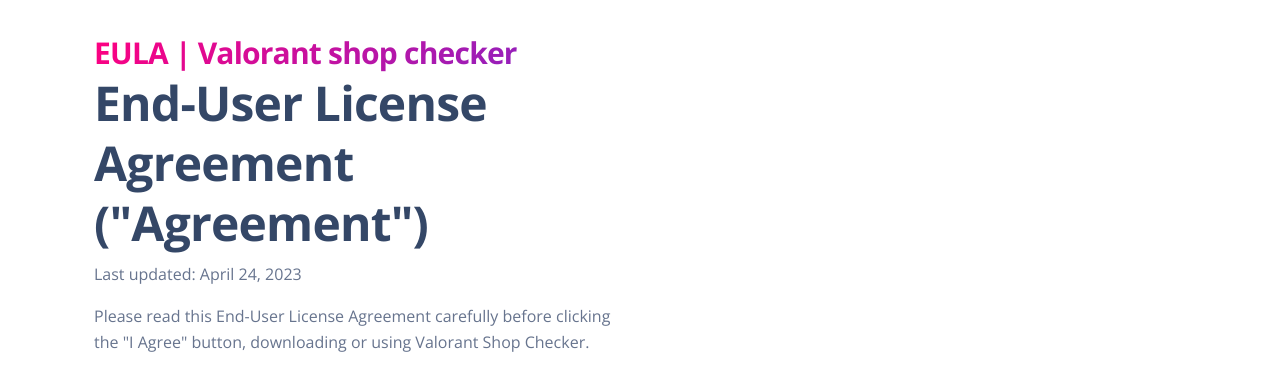
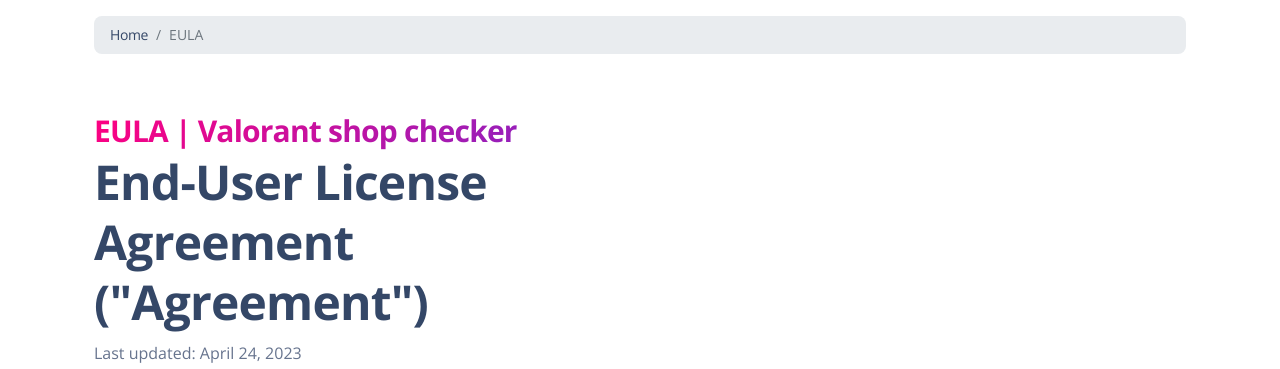
Before and after one commit to GamerNoTitle/Valora, a Flask app: template templates/EULA.html in a window 1280 px wide. Shown: the top 369 px of the page. Run offline with Flask 3, Linux system fonts and the light colour scheme; the template is opened without the code that fills it, so the values that code supplies are empty; some libraries are stand-ins or nearby versions.

Commit message:
Deleted useless wheels

```diff
--- a/app.py
+++ b/app.py
@@ -15,6 +15,10 @@ def home():
         response = make_response(render_template('index.html', loginerror=False))
         response.set_cookie('logged', '0', max_age=24*60*60*365*10)
     return response
+
+@app.route('/EULA', methods=["GET","POST"])
+def EULA():
+    return render_template('EULA.html')
 
 @app.route('/api/login', methods=['POST'])
 def RiotLogin():
--- a/requirements.txt
+++ b/requirements.txt
@@ -1,5 +1,4 @@
 flask
-git+https://github.com/Ultronxr/python-riot-auth.git
 asyncio
 pandas
 requests
--- a/templates/EULA.html
+++ b/templates/EULA.html
@@ -1,4 +1,3 @@
-<!DOCTYPE html>
 <html lang="en" itemscope itemtype="http://schema.org/WebPage">
 
 <head>
@@ -7,7 +6,7 @@
   <link rel="apple-touch-icon" sizes="76x76" href="/assets/img/apple-icon.png">
   <link rel="icon" type="image/png" href="/assets/img/favicon.png">
   <title>
-    EULA | Valorant shop checker
+    EULA | Valorant shop checker | GamerNoTitle
   </title>
   <!--     Fonts and icons     -->
   <link href="https://fonts.googleapis.com/css?family=Open+Sans:300,400,600,700" rel="stylesheet" />
@@ -22,7 +21,16 @@
 </head>
 
 <body class="index-page">
-
+  <div class="container py-2 mt-2 overflow-hidden">
+    <div class="row">
+      <nav aria-label="breadcrumb">
+        <ol class="breadcrumb">
+          <li class="breadcrumb-item"><a href="/">Home</a></li>
+          <li class="breadcrumb-item active" aria-current="page">EULA</li>
+        </ol>
+      </nav>
+    </div>
+  </div>
   <!-- -------- START Features w/ icons and text on left & gradient title and text on right -------- -->
   <div class="container">
     <div class="row py-4">
--- a/templates/index.html
+++ b/templates/index.html
@@ -19,7 +19,7 @@
   <link rel="apple-touch-icon" sizes="76x76" href="/assets/img/apple-icon.png">
   <link rel="icon" type="image/png" href="/assets/img/favicon.png">
   <title>
-    Valorant shop checker
+    Valorant Shop Checker | GamerNoTitle
   </title>
   <!--     Fonts and icons     -->
   <link href="https://fonts.googleapis.com/css?family=Open+Sans:300,400,600,700" rel="stylesheet" />
@@ -206,7 +206,7 @@
                   <div class="col-md-12">
                     <div class="form-check form-switch mb-4">
                       <input class="form-check-input" type="checkbox" name="CheckedEULA">
-                      <label class="form-check-label" for="flexSwitchCheckDefault">我同意<a href="/EULA.html"
+                      <label class="form-check-label" for="flexSwitchCheckDefault">我同意<a href="/EULA"
                           class="text-dark"><u>最终用户许可协议</u></a>.</label>
                     </div>
                   </div>
--- a/templates/myMarket.html
+++ b/templates/myMarket.html
@@ -6,7 +6,7 @@
   <link rel="apple-touch-icon" sizes="76x76" href="/assets/img/apple-icon.png">
   <link rel="icon" type="image/png" href="/assets/img/favicon.png">
   <title>
-    Valorant shop checker
+    我的商店 | Valorant Shop Checker | GamerNoTitle
   </title>
   <!--     Fonts and icons     -->
   <link href="https://fonts.googleapis.com/css?family=Open+Sans:300,400,600,700" rel="stylesheet" />
```
